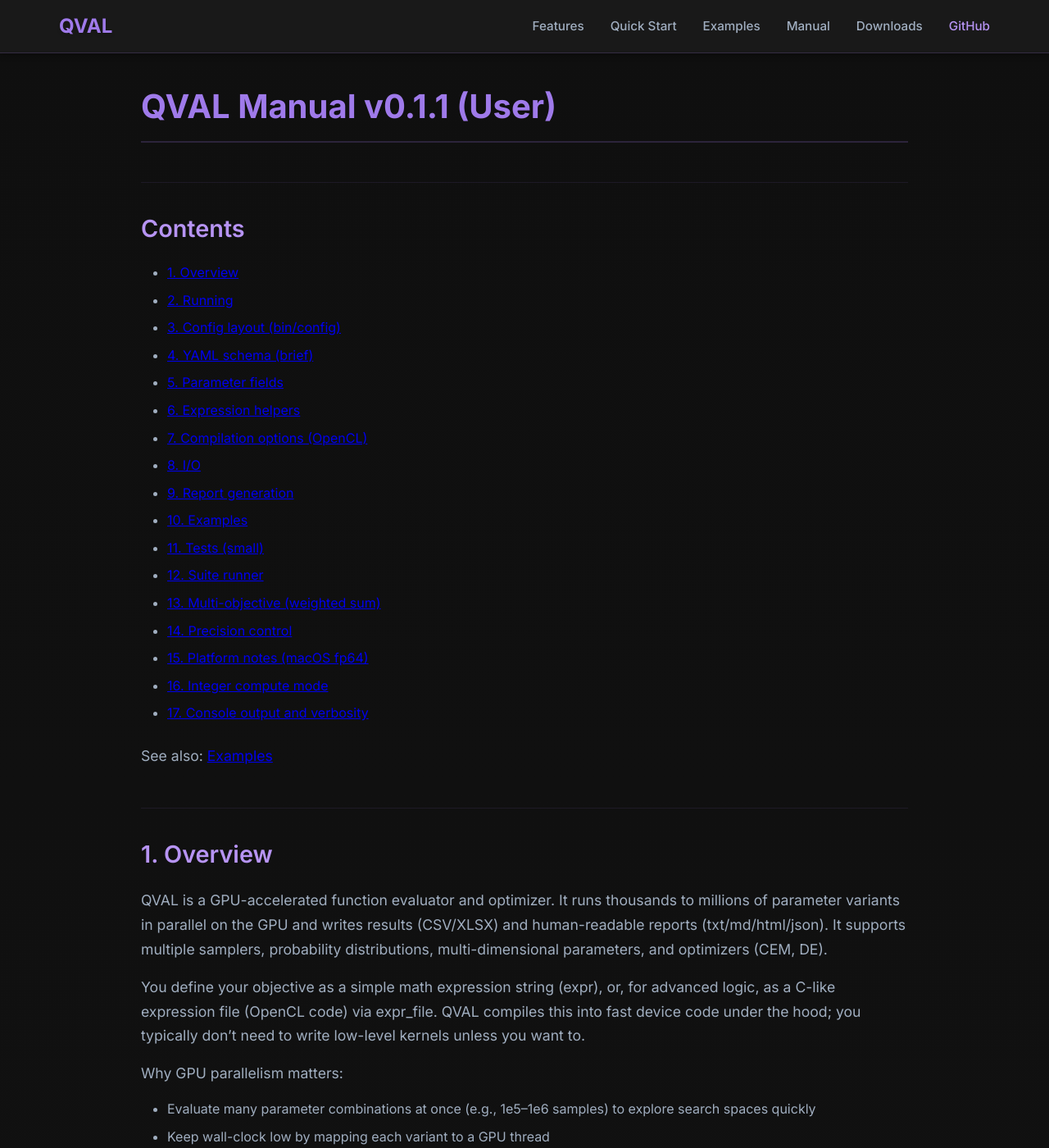
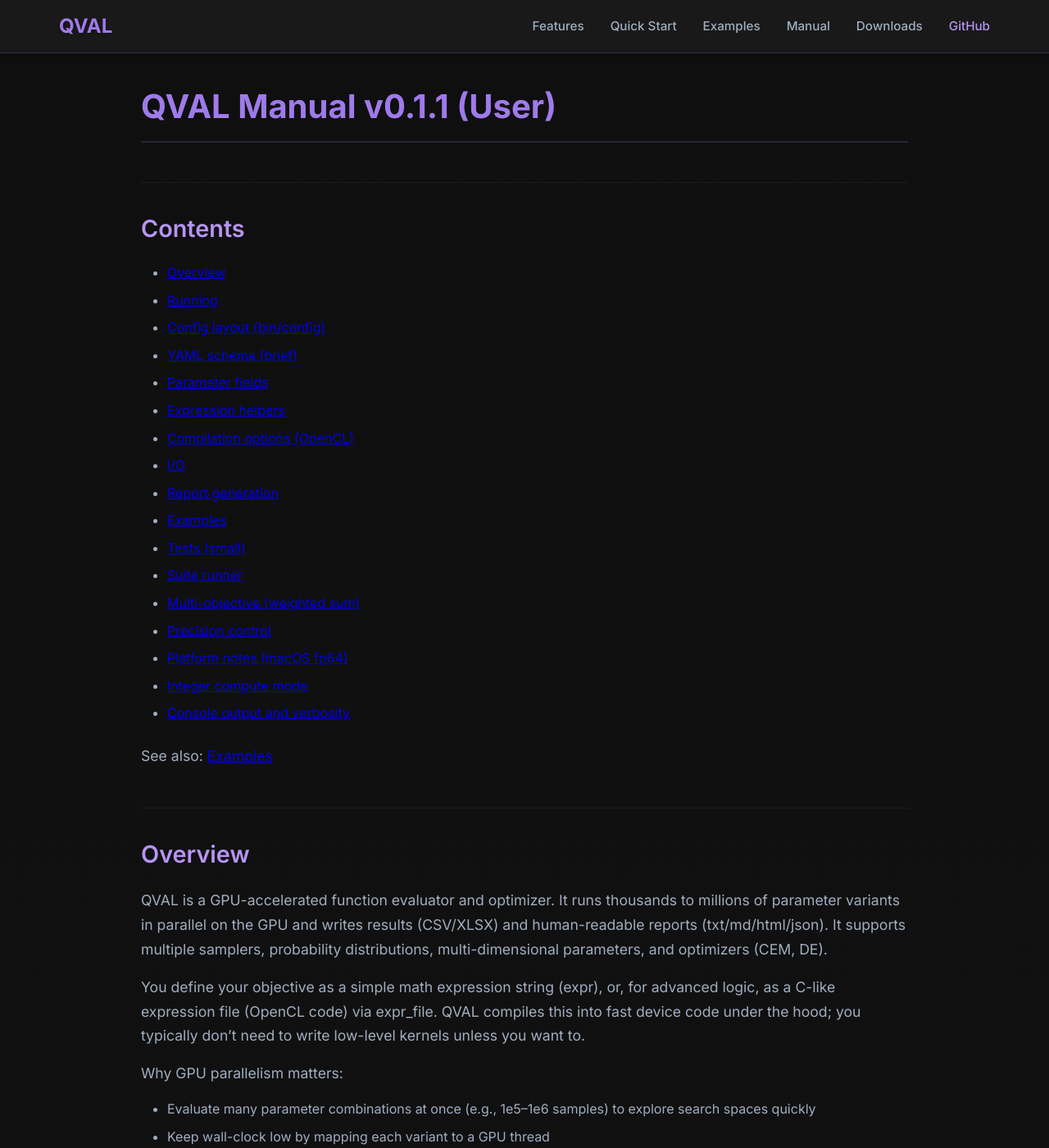
Before and after one commit to mdx1358/qval, a Jekyll site: the page built from manual.md, in a window 1280 px wide and 1400 px high. Shown: the whole window at 82% size. Built offline with Jekyll 4.4.1, drawn with Linux system fonts in a browser that asks for light colours; some of the changed text lies outside the part shown.

Commit message:
Docs: fix manual anchors by removing numeric prefixes; align TOC with headings

````diff
--- a/manual.md
+++ b/manual.md
@@ -7,27 +7,27 @@ permalink: /manual/
 # QVAL Manual v0.1.1 (User)
 
 ## Contents
-- [1. Overview](#1-overview)
-- [2. Running](#2-running)
-- [3. Config layout (bin/config)](#3-config-layout-binconfig)
-- [4. YAML schema (brief)](#4-yaml-schema-brief)
-- [5. Parameter fields](#5-parameter-fields)
-- [6. Expression helpers](#6-expression-helpers)
-- [7. Compilation options (OpenCL)](#7-compilation-options-opencl)
-- [8. I/O](#8-io)
-- [9. Report generation](#9-report-generation)
-- [10. Examples](#10-examples)
-- [11. Tests (small)](#11-tests-small)
-- [12. Suite runner](#12-suite-runner)
-- [13. Multi-objective (weighted sum)](#13-multi-objective-weighted-sum)
-- [14. Precision control](#14-precision-control)
-- [15. Platform notes (macOS fp64)](#15-platform-notes-macos-fp64)
-- [16. Integer compute mode](#16-integer-compute-mode)
-- [17. Console output and verbosity](#17-console-output-and-verbosity)
+- [Overview](#overview)
+- [Running](#running)
+- [Config layout (bin/config)](#config-layout-binconfig)
+- [YAML schema (brief)](#yaml-schema-brief)
+- [Parameter fields](#parameter-fields)
+- [Expression helpers](#expression-helpers)
+- [Compilation options (OpenCL)](#compilation-options-opencl)
+- [I/O](#io)
+- [Report generation](#report-generation)
+- [Examples](#examples)
+- [Tests (small)](#tests-small)
+- [Suite runner](#suite-runner)
+- [Multi-objective (weighted sum)](#multi-objective-weighted-sum)
+- [Precision control](#precision-control)
+- [Platform notes (macOS fp64)](#platform-notes-macos-fp64)
+- [Integer compute mode](#integer-compute-mode)
+- [Console output and verbosity](#console-output-and-verbosity)
 
 See also: [Examples](./examples.md)
 
-## 1. Overview
+## Overview
 QVAL is a GPU-accelerated function evaluator and optimizer. It runs thousands to millions of parameter variants in parallel on the GPU and writes results (CSV/XLSX) and human-readable reports (txt/md/html/json). It supports multiple samplers, probability distributions, multi-dimensional parameters, and optimizers (CEM, DE).
 
 You define your objective as a simple math expression string (expr), or, for advanced logic, as a C-like expression file (OpenCL code) via expr_file. QVAL compiles this into fast device code under the hood; you typically don’t need to write low-level kernels unless you want to.
@@ -37,7 +37,7 @@ Why GPU parallelism matters:
 - Keep wall-clock low by mapping each variant to a GPU thread
 - Scale sampling/optimizers (LHS, Halton, CEM/DE) with high throughput
 
-## 2. Running
+## Running
 
 List devices (look for GPU):
 - macOS/Linux:
@@ -46,7 +46,7 @@ List devices (look for GPU):
   .\\qval.exe --list-devices
 Note: On Windows, use .\\ when running from the current directory unless qval.exe is on your PATH. Windows shells: PowerShell and Command Prompt (cmd) both support .\\qval.exe; if qval.exe is on your PATH you can call qval.exe directly.
 
-## 3. Config layout (bin/config)
+## Config layout (bin/config)
 - test/...: small coverage tests (fast)
 - example/...: heavier or domain examples
 
@@ -54,7 +54,7 @@ Example paths:
 - config/test/io/csv/by_index/by_index.yaml
 - config/example/functions/rosenbrock/min.yaml
 
-## 4. YAML schema (brief)
+## YAML schema (brief)
   expr | expr_file
   samples, top_k, goal, seed
   platform_id, device_id (optional)
@@ -82,7 +82,7 @@ evaluate:
     - { name: Y, type: float, dist: uniform, min: -2.0, max: 2.0, per_variation: true }
 ```
 
-## 5. Parameter fields
+## Parameter fields
 - name, type: float|int
 - mode: range|const
 - dist (range): uniform|min/max; normal|mean/std; trunc_normal|mean/std/min/max; triangular|min/mode/max; beta|alpha/beta/(min/max); exponential|lambda/(min/max); lognormal|log_mu/log_sigma; gamma|k/theta; cauchy|x0/gamma; categorical|values(/weights)
@@ -100,7 +100,7 @@ Examples:
 - Int categorical enum:
   - name: MODE, type: int, dist: categorical, enum: [slow, med, fast]
 
-## 6. Expression helpers
+## Expression helpers
 - Reductions: X_sum(), X_mean()
 - Additional built-ins:
   - X_min(), X_max() — min/max over all elements (int and float compute)
@@ -121,7 +121,7 @@ Examples:
   - A_argmin() (index of min in A)
   - dot_U_V() + corr_U_V() + saturate(A)
 
-## 7. Compilation options (OpenCL)
+## Compilation options (OpenCL)
 - CLI:
   - --cl-define NAME=VAL (repeatable; if no =VAL, defaults to 1)
   - --cl-flag "-cl-opt-disable" (repeatable; raw flags appended to the OpenCL build options)
@@ -140,7 +140,7 @@ Examples:
 
 See also: doc/advanced.md for more details.
 
-## 8. I/O
+## I/O
 - CSV read: one column => per-variation scalar parameter
 - XLSX read (.xlsx): sheet+range+column => per-variation scalar parameter
 - CSV/XLSX outputs (Top-K): if out_csv/out_xlsx is set in YAML, those paths are used. If out_csv is not set, QVAL writes a default CSV under bin/output/<mirrored config subdir>/report/<yaml_basename>.csv.
@@ -159,7 +159,7 @@ Examples:
       xlsx: { path: "config/test/io/xlsx/simple/test.xlsx", sheet: "Sheet1", range: "A1:A11", col: 1, header: true }
       per_variation: true
 
-## 9. Report generation
+## Report generation
 - Flags:
   - --report [fmt[,fmt2,...]] where fmt in {txt,md,html}
   - --report-out path (file for single fmt, or directory for multiple fmts)
@@ -177,7 +177,7 @@ Examples:
   .\\qval.exe -cf config\\test\\int\\arith_small.yaml --compute int --report md --report-out report\\my_report.md
   .\\qval.exe -cf config\\tutorial\\00_minimal\\00_minimal.yaml --perf --report html
 
-## 10. Examples
+## Examples
 - Functions: config/example/functions/rosenbrock/min.yaml
   - macOS/Linux: ./qval -cf config/example/functions/rosenbrock/min.yaml
   - Windows: .\\qval.exe -cf config\\example\\functions\\rosenbrock\\min.yaml
@@ -196,7 +196,7 @@ Examples:
   - macOS/Linux: ./qval -cf config/example/finance/opt/price_target.yaml
   - Windows: .\\qval.exe -cf config\\example\\finance\\opt\\price_target.yaml
 
-## 11. Tests (small)
+## Tests (small)
 - Samplers: config/test/samplers/sphere8/*_small.yaml
 - Optimizers: config/test/optimizers/rosenbrock/*_small.yaml
 - Dists: config/test/dists/*.yaml
@@ -208,7 +208,7 @@ Example run:
 - macOS/Linux: ./qval -cf config/test/io/csv/by_index/by_index.yaml
 - Windows: .\\qval.exe -cf config\\test\\io\\csv\\by_index\\by_index.yaml
 
-## 12. Suite runner
+## Suite runner
 - macOS/Linux:
   ./qval --run-suite config/test
   ./qval --run-suite config/test --include-slow
@@ -223,7 +223,7 @@ Example run:
   - util/run_gpu_verification.sh (or .ps1) - Comprehensive GPU verification
 - PASS: Tests must include a verify block under evaluate.verify; the program exits non-zero on failure.
 
-## 13. Multi-objective (weighted sum)
+## Multi-objective (weighted sum)
 - YAML block under evaluate.multi:
 ```yaml
 evaluate:
@@ -238,7 +238,7 @@ evaluate:
   - macOS/Linux: ./qval -cf config/example/multi/weighted_sum.yaml --report md --report-out report/example/multi
   - Windows: .\\qval.exe -cf config\\example\\multi\\weighted_sum.yaml --report md --report-out report\\example\\multi
 
-## 14. Precision control
+## Precision control
 
 Examples:
 - macOS/Linux (default float32 with perf):
@@ -265,11 +265,11 @@ Examples:
   - Try half precision:
     ./qval -cf config/tutorial/00_minimal/00_minimal.yaml --precision half --perf
 
-## 15. Platform notes (macOS fp64)
+## Platform notes (macOS fp64)
 - Apple Silicon GPU OpenCL does not expose cl_khr_fp64. Using --precision double will fall back to float32 unless you add --no-fallback (which may cause kernel build or runtime failures depending on the driver).
 - If an OpenCL CPU device is present and supports cl_khr_fp64, select it with --platform/--device and run with --precision double [--no-fallback].
 
-## 16. Integer compute mode
+## Integer compute mode
 - Flags: --compute int [--int-precision {int8,int16,int32,int64,int4}]
 - Default: int32; int4 is emulated via int8 with a warning.
 - Behavior:
@@ -282,7 +282,7 @@ Examples:
 - macOS/Linux: ./qval -cf config/test/dists/categorical_enum.yaml --compute int --int-precision int32
 - Windows: .\\qval.exe -cf config\\test\\dists\\categorical_enum.yaml --compute int --int-precision int32
 
-## 17. Console output and verbosity
+## Console output and verbosity
 - Top-K display: QVAL prints a compact, aligned table of the top results (rank, index, score, and each parameter; MD params show name_mean).
 - --quiet: suppresses less-useful chatter (e.g., the "kernel saved to:" line) to keep output focused.
 - --verbose: enables extra OpenCL device detail; notably it shows the full OpenCL extension string. By default, extensions are hidden.
````
